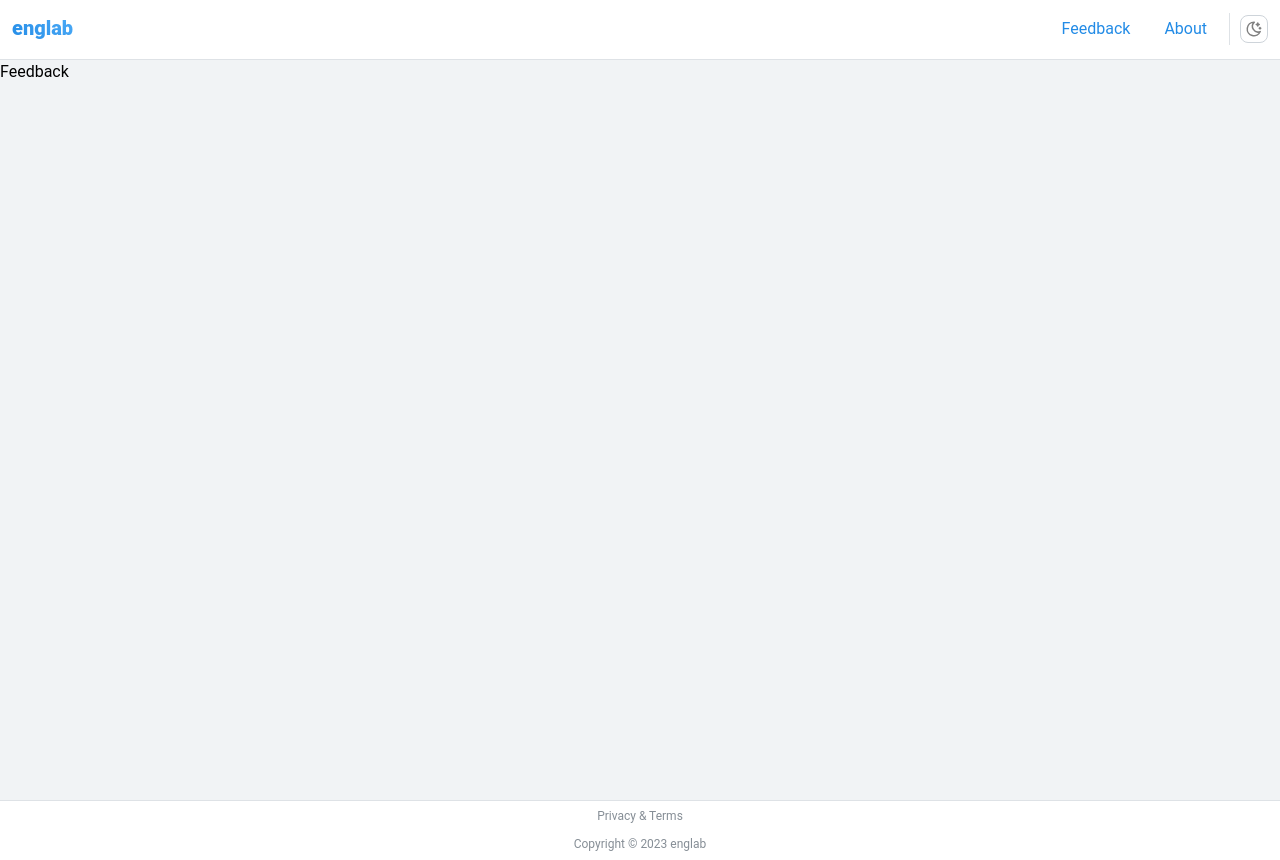
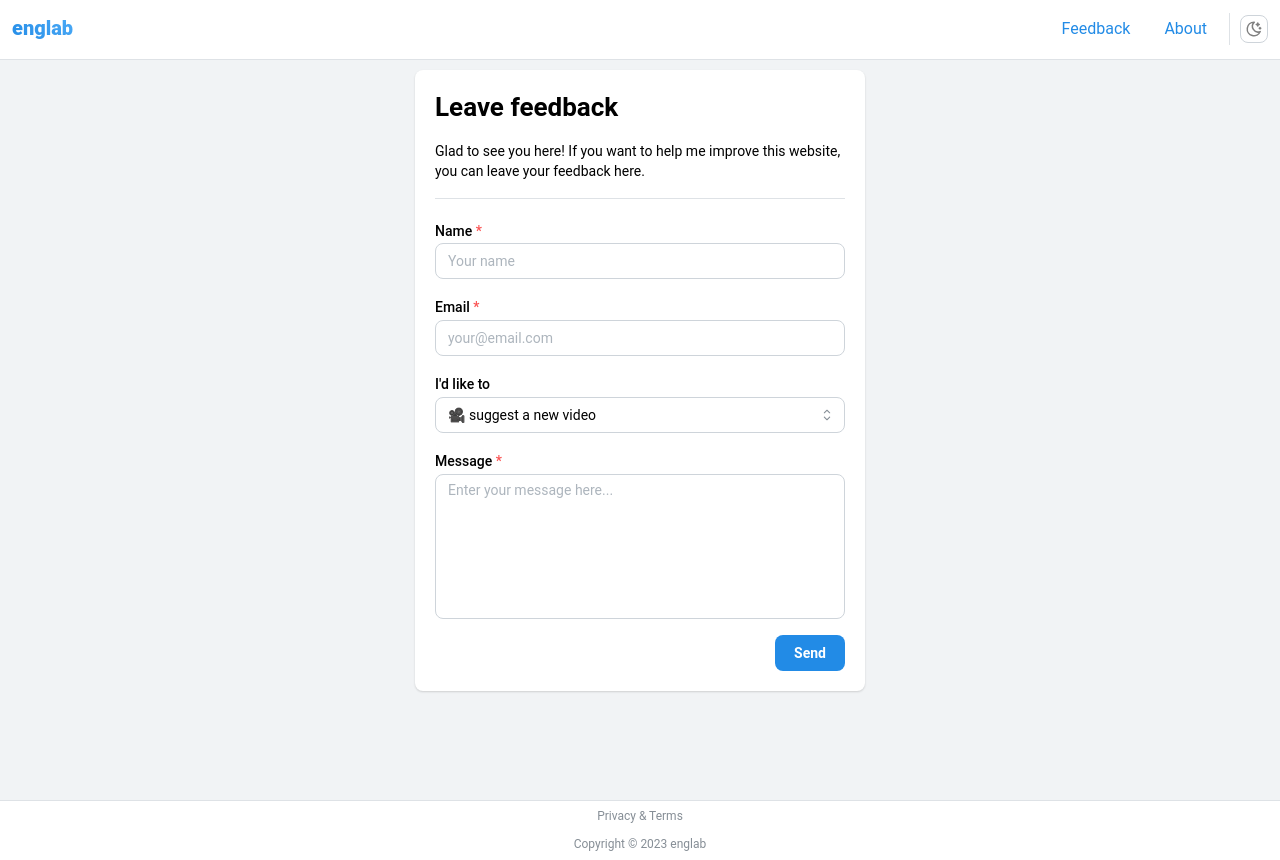
Before and after one commit to englabnet/website, a React (Vite) app: page /feedback in a window 1280 px wide. Built offline with nearby package versions, Linux system fonts and the light colour scheme.

Commit message:
feedback form

```diff
--- a/src/pages/FeedbackPage.jsx
+++ b/src/pages/FeedbackPage.jsx
@@ -1,11 +1,84 @@
 import React from 'react';
-import { Text } from '@mantine/core';
+import {
+  Button, Divider, Grid, Group, Paper,
+  Select, Space, Textarea, TextInput, Title, Text
+} from '@mantine/core';
+import { useForm } from "@mantine/form";
 
 function FeedbackPage() {
+  const form = useForm({
+    initialValues: {
+      name: '',
+      email: '',
+      type: 'VIDEO',
+      message: '',
+    },
+    validate: {
+      name: (value) => (value !== '' ? null : 'Empty name'),
+      email: (value) => (/^\S+@\S+$/.test(value) ? null : 'Invalid email'),
+      message: (value) => (value !== '' ? null : 'Empty message'),
+    },
+  });
+
   return (
-    <Text>
-      Feedback
-    </Text>
+    <Paper shadow="xs" p="20px" w={450} mx="auto" mt={10}>
+      <Title order={2}>Leave feedback</Title>
+      <Space h="md" />
+      <Text size='sm'>
+        Glad to see you here!
+        If you want to help me improve this website, you can leave your feedback here.
+      </Text>
+      <Space h="md" />
+      <Divider />
+      <Space h="lg" />
+      <form onSubmit={form.onSubmit((values) => console.log(values))}>
+        <Grid>
+          <Grid.Col span={12}>
+            <TextInput
+              label="Name"
+              placeholder="Your name"
+              withAsterisk
+              {...form.getInputProps('name')}
+            />
+          </Grid.Col>
+          <Grid.Col span={12}>
+            <TextInput
+              label="Email"
+              placeholder="your@email.com"
+              withAsterisk
+              {...form.getInputProps('email')}
+            />
+          </Grid.Col>
+          <Grid.Col span={12}>
+            <Select
+              label="I'd like to"
+              allowDeselect={false}
+              defaultValue={'suggest a new video'}
+              data={[
+                { label: '🎥 suggest a new video', value: 'VIDEO' },
+                { label: '🐣 suggest a new feature', value: 'FEATURE' },
+                { label: '🐞 report a bug', value: 'BUG' },
+                { label: 'write something else', value: 'OTHER' },
+              ]}
+              {...form.getInputProps('type')}
+            />
+          </Grid.Col>
+        </Grid>
+        <Space h="md" />
+        <Textarea
+          placeholder="Enter your message here..."
+          label="Message"
+          autosize
+          withAsterisk
+          minRows={6}
+          {...form.getInputProps('message')}
+        />
+        <Space h="md" />
+        <Group justify="flex-end">
+          <Button type='submit'>Send</Button>
+        </Group>
+      </form>
+    </Paper>
   );
 }
 
```
